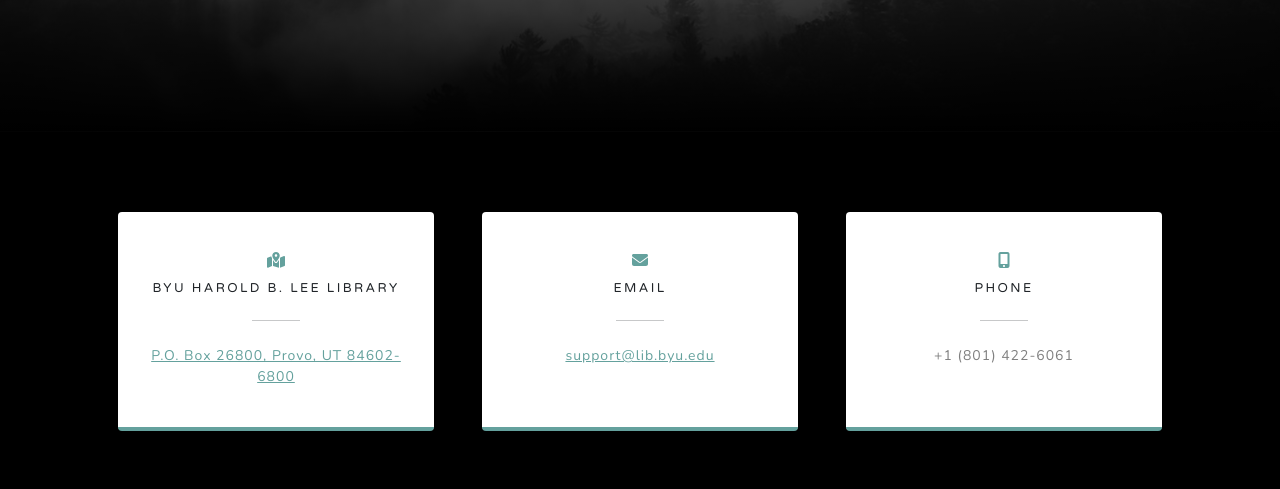
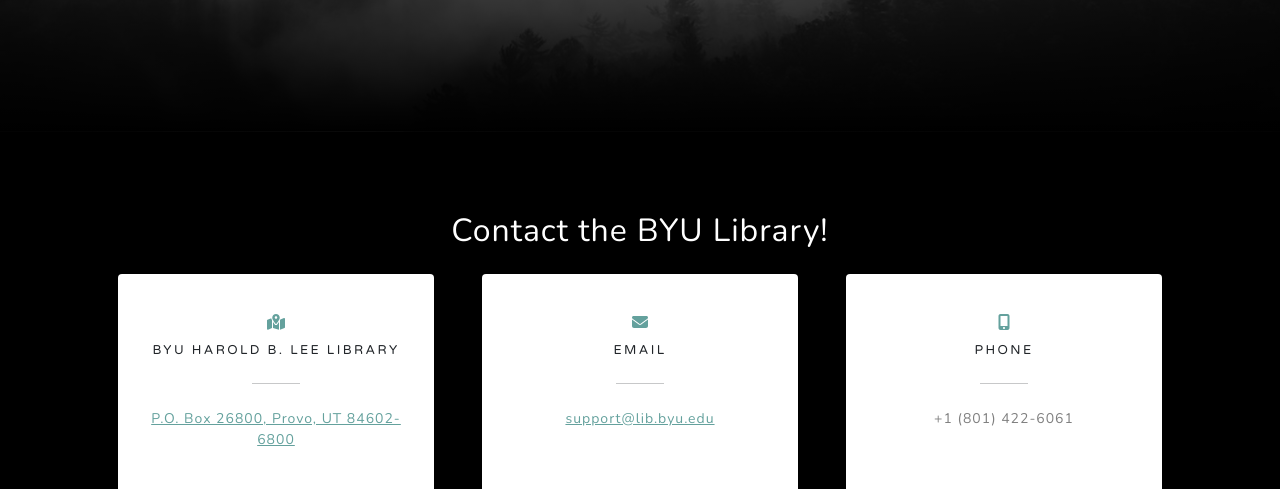
Before and after one commit to prestoncp4/Helen-Foster, a plain HTML site: page index.html in a window 1280 px wide. Shown: the part 8063-8552 px from the top of the page. Drawn offline with nearby package versions, Linux system fonts and the light colour scheme.

Commit message:
Update index.html

```diff
--- a/index.html
+++ b/index.html
@@ -269,6 +269,7 @@
 
         <!-- Contact-->
         <section class="contact-section bg-black">
+          <h2 class="text-white mb-4" style="text-align:center;">Contact the BYU Library!</h2>
             <div class="container px-4 px-lg-5">
                 <div class="row gx-4 gx-lg-5">
                     <div class="col-md-4 mb-3 mb-md-0">
```
